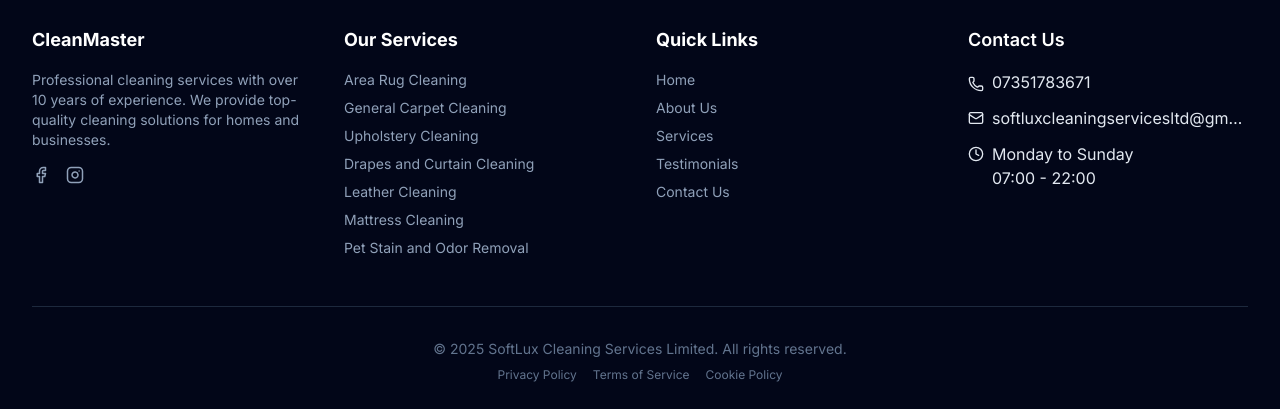
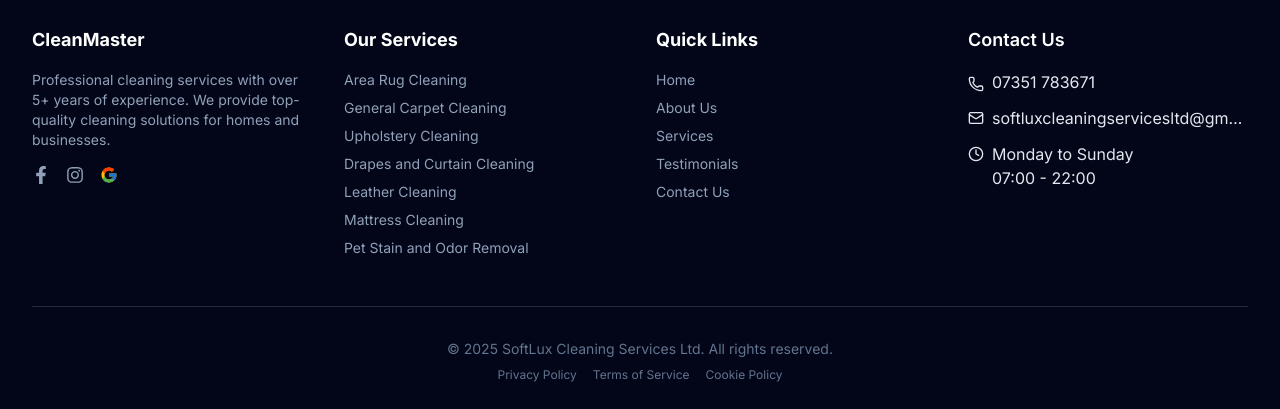
Before and after one commit to BasitIqbalatgit/SoftLux, a Next.js app: page /services/area-rug-cleaning in a window 1280 px wide. Shown: the part 3072-3481 px from the top of the page. Built offline with nearby package versions, Linux system fonts and the light colour scheme.

Commit message:
added the google icon at the footer

```diff
--- a/app/layout.js
+++ b/app/layout.js
@@ -11,7 +11,7 @@ const inter = Inter({
 });
 
 export const metadata = {
-  title: "SoftLux Cleaning Services Limited",
+  title: "SoftLux Cleaning Services Ltd",
   description:
     "Professional cleaning services including carpet cleaning, upholstery cleaning, and more. We provide top-quality cleaning solutions for homes and businesses.",
   keywords:
--- a/components/layout/footer.jsx
+++ b/components/layout/footer.jsx
@@ -1,7 +1,9 @@
 import React from "react";
 import Link from "next/link";
 import { Container } from "../ui/container";
-import { Phone, Mail, MapPin, Facebook, Instagram, Twitter, Clock } from "lucide-react";
+import { Phone, Mail, MapPin, Facebook, Instagram, Clock } from "lucide-react";
+import { FcGoogle } from "react-icons/fc"; // Add this for Google icon
+import { FaFacebookF, FaInstagram } from "react-icons/fa";
 
 export function Footer() {
   const currentYear = new Date().getFullYear();
@@ -14,14 +16,14 @@ export function Footer() {
           <div>
             <h3 className="mb-4 text-lg font-bold text-white">CleanMaster</h3>
             <p className="mb-4 text-sm text-slate-400">
-              Professional cleaning services with over 10 years of experience.
+              Professional cleaning services with over 5+ years of experience.
               We provide top-quality cleaning solutions for homes and businesses.
             </p>
             <div className="flex space-x-4">
               <Link href="https://www.facebook.com/profile.php?id=61567719046340"
-               target="_blank"
+                target="_blank"
                 rel="noopener noreferrer" className="text-slate-400 hover:text-white transition-colors duration-200">
-                <Facebook size={18} />
+                <FaFacebookF size={18} />
                 <span className="sr-only">Facebook</span>
               </Link>
               <Link
@@ -30,9 +32,19 @@ export function Footer() {
                 rel="noopener noreferrer"
                 className="text-slate-400 hover:text-white transition-colors duration-200"
               >
-                <Instagram size={18} />
+                <FaInstagram size={18} />
                 <span className="sr-only">Instagram</span>
               </Link>
+              <Link
+                href="https://www.google.com/search?client=ms-android-samsung-ss&sca_esv=1e618ffcd8ec6d84&sxsrf=AHTn8zrFuxtqMOE74JfhYTjI5F1JQkyIyw:1745861266844&q=softlux+cleaning+services+ltd+reviews&uds=ABqPDvyHZ_Llhf9RlCLgpvH8tV0aGL9SpSMLlkDIwzxNmrdUNYvJMCeVr1eQJ6Z26hJOgPc-Iyq63bLXtcI1WUaEz29VFoSbQVXDSisnrEgpSmMVdNUefIta5sUCbSChBrw90aP0Dta9RohVrtjJN0Ef9mqnXAqGbOTq-gmSQEwzys8XBrgM6rjvq5k5TZfpI5UC_VCwtns6FTHqC6gc2qMJBcYxjn4RFZ5pXaE5v1Tk9CBfD2nUUCLwZ5q1qtdeXwJTrc3oJs0cUCgNmAFkemswinCIzm6tyoR3f-o5-ios9iFZioZbJdR0r1VzTbGWC5XlYFLdqbN91VS1Zfega8Ey7o-QMyIgBlmuTCVU9Gk9YPcQ8vKAqJSuai9b3ZJH86lsi8O0TSMSASYKiy9uoUwq26A6dsF7JnDuVKlGPw-TiBGszWe9gaNyBVkVt2PNsmBCtCxZQmMV&si=APYL9bs7Hg2KMLB-4tSoTdxuOx8BdRvHbByC_AuVpNyh0x2Kzc4atQSKY5QxjZ2zUj0V_ndGhYdDynI3kM7k-aa6TQj6ZpSon2FQPW1sIuRJxEq3rjrUezjmbkpGIS4krGMZTtf17MY3Iin0ur9X8gbnlQ6m60phdg%3D%3D&sa=X&ved=2ahUKEwjssIyFoPuMAxUpQkEAHTi5M9oQk8gLegQIIBAB&ictx=1&stq=1&cs=1&lei=kroPaOyfM6mEhbIPuPLO0Q0#ebo=2"
+                target="_blank"
+                rel="noopener noreferrer"
+                className="text-slate-400 hover:text-white transition-colors duration-200"
+              >
+                <FcGoogle size={18} />
+                <span className="sr-only">Google</span>
+              </Link>
+
 
             </div>
           </div>
@@ -70,7 +82,7 @@ export function Footer() {
               <li>
                 <Link href="tel:07351783671" className="hover:text-white transition-colors duration-200">
                   <Phone className="inline-block w-4 h-4 mr-2" />
-                  07351783671
+                  07351 783671
                 </Link>
               </li>
               <li>
@@ -95,7 +107,7 @@ export function Footer() {
 
         {/* Copyright */}
         <div className="mt-12 border-t border-slate-800 pt-8 text-center text-sm text-slate-500">
-          <p>&copy; {currentYear} SoftLux Cleaning Services Limited. All rights reserved.</p>
+          <p>&copy; {currentYear} SoftLux Cleaning Services Ltd. All rights reserved.</p>
           <div className="mt-2 flex justify-center space-x-4 text-xs">
             <Link href="#" className="hover:text-white transition-colors duration-200">Privacy Policy</Link>
             <Link href="#" className="hover:text-white transition-colors duration-200">Terms of Service</Link>
--- a/components/sections/hero.jsx
+++ b/components/sections/hero.jsx
@@ -2,6 +2,7 @@ import React from "react";
 import Link from "next/link";
 import Image from "next/image"; // Import Image from Next.js
 import { ArrowRight, MapPin, Phone, Mail } from "lucide-react";
+import { FaStar } from "react-icons/fa";
 
 import { Button } from "../ui/button";
 import { Container } from "../ui/container";
@@ -16,21 +17,21 @@ export function Hero() {
         <div className="grid grid-cols-1 items-center gap-8 md:gap-10 lg:grid-cols-2 lg:gap-12">
           {/* Left side content */}
           <div className="flex flex-col items-center text-center lg:items-start lg:text-left">
-            <div className="mb-4 sm:mb-6 inline-flex items-center rounded-full border border-blue-100 bg-blue-50 px-3 py-1 text-xs sm:text-sm font-medium text-blue-600">
+            <div className="mb-4 sm:mb-6 inline-flex items-center rounded-full border border-blue-100 bg-blue-50 px-3 py-1 text-xs sm:text-sm font-medium text-blue-600 animate-slide-in-left">
               <span className="mr-2 h-2 w-2 rounded-full bg-blue-600"></span>
-              Carpet & Apostel Cleaning Services
+              Carpet & Upholstery Cleaning Services
             </div>
-            <h1 className="mb-4 sm:mb-6 text-2xl sm:text-3xl md:text-4xl lg:text-5xl font-bold tracking-tight text-slate-900">
-              Professional Carpet & Apostel <span className="text-gradient">Cleaning Services</span>
+            <h1 className="mb-4 sm:mb-6 text-2xl sm:text-3xl md:text-4xl lg:text-5xl font-bold tracking-tight text-slate-900 animate-slide-in-left animate-delay-200">
+              Professional Carpet & Apostel <span className="text-gradient animate-gradient">Cleaning Services</span>
             </h1>
-            <p className="mb-6 sm:mb-8 max-w-md text-base sm:text-lg text-slate-600 px-4 sm:px-0">
-            Premium cleaning services tailored for homes and businesses in London and its surrounding areas. Experience spotless results with a touch of class.
+            <p className="mb-6 sm:mb-8 max-w-md text-base sm:text-lg text-slate-600 px-4 sm:px-0 animate-slide-in-left animate-delay-400">
+              Premium cleaning services tailored for homes and businesses in London and its surrounding areas. Experience spotless results with a touch of class.
             </p>
-            <div className="flex flex-col space-y-3 sm:flex-row sm:space-x-4 sm:space-y-0 w-full sm:w-auto px-4 sm:px-0">
+            <div className="flex flex-col space-y-3 sm:flex-row sm:space-x-4 sm:space-y-0 w-full sm:w-auto px-4 sm:px-0 animate-slide-in-left animate-delay-600">
               <Button
                 asChild
                 size="lg"
-                className="w-full sm:w-auto btn-hover-effect shadow-custom"
+                className="w-full sm:w-auto btn-hover-effect shadow-custom transition-all duration-300 hover:scale-105 hover:shadow-lg"
                 variant="primary"
               >
                 <Link
@@ -38,52 +39,79 @@ export function Hero() {
                   className="flex items-center justify-center"
                 >
                   Our Services
-                  <ArrowRight className="ml-2 h-4 w-4" />
+                  <ArrowRight className="ml-2 h-4 w-4 transition-transform duration-300 group-hover:translate-x-1" />
                 </Link>
               </Button>
               <div className="flex flex-col sm:flex-row gap-4 justify-center">
-                <Button asChild size="lg" variant="primary" className="w-full sm:w-auto">
+                <Button
+                  asChild
+                  size="lg"
+                  variant="primary"
+                  className="w-full sm:w-auto transition-all duration-300 hover:scale-105 hover:shadow-lg"
+                >
                   <Link href="tel:07351783671" className="flex items-center justify-center">
-                    <Phone className="mr-2 h-5 w-5" />
+                    <Phone className="mr-2 h-5 w-5 transition-transform duration-300 group-hover:scale-110" />
                     Call Us Now
                   </Link>
                 </Button>
-                <Button asChild size="lg" variant="outline" className="w-full sm:w-auto">
+                <Button
+                  asChild
+                  size="lg"
+                  variant="outline"
+                  className="w-full sm:w-auto transition-all duration-300 hover:scale-105 hover:shadow-lg"
+                >
                   <Link href="mailto:softluxcleaningservicesltd@gmail.com" className="flex items-center justify-center">
-                    <Mail className="mr-2 h-5 w-5" />
+                    <Mail className="mr-2 h-5 w-5 transition-transform duration-300 group-hover:scale-110" />
                     Email Us
                   </Link>
                 </Button>
               </div>
             </div>
+
+            {/* Rating Section */}
+            <div className="mt-6 flex flex-col items-center lg:items-start animate-slide-in-left animate-delay-800">
+              <div className="flex items-center space-x-1">
+                {[...Array(5)].map((_, index) => (
+                  <FaStar
+                    key={index}
+                    className="h-5 w-5"
+                    style={{
+                      animation: `starFill 0.5s ease-out forwards`,
+                      animationDelay: `${index * 0.2}s`
+                    }}
+                  />
+                ))}
+              </div>
+              <p className="mt-2 text-sm text-slate-600 font-medium transition-colors duration-300 hover:text-slate-900">
+                Rated 5.0 on Google Reviews
+              </p>
+            </div>
           </div>
 
           {/* Right side image */}
-          <div className="relative mx-auto mt-8 lg:mt-0 max-w-sm sm:max-w-md lg:max-w-lg block">
-            <div className="relative overflow-hidden rounded-lg shadow-xl">
+          <div className="relative mx-auto mt-8 lg:mt-0 max-w-sm sm:max-w-md lg:max-w-lg block animate-slide-in-right">
+            <div className="relative overflow-hidden rounded-lg shadow-xl transition-all duration-500 hover:shadow-2xl">
               <div className="relative h-[250px] sm:h-[300px] md:h-[350px] lg:h-[400px] w-full bg-blue-50">
-                {/* Add your actual image here */}
                 <Image
                   src="/clean.jpg"
                   alt="Cleaning Service"
-                  layout="responsive" // or use layout="intrinsic"
-                  width={600} // Provide width for the image
-                  height={600} // Provide height for the image
-                  className="rounded-full"
+                  layout="responsive"
+                  width={600}
+                  height={600}
+                  className="rounded-full transition-transform duration-500 hover:scale-105"
                 />
               </div>
             </div>
-            {/* Decorative elements */}
-            <div className="absolute -right-4 -top-4 h-16 w-16 sm:h-20 sm:w-20 lg:h-24 lg:w-24 rounded-lg bg-blue-200/50 blur-2xl"></div>
-            <div className="absolute -bottom-4 -left-4 h-16 w-16 sm:h-20 sm:w-20 lg:h-24 lg:w-24 rounded-lg bg-blue-200/50 blur-2xl"></div>
+            <div className="absolute -right-4 -top-4 h-16 w-16 sm:h-20 sm:w-20 lg:h-24 lg:w-24 rounded-lg bg-blue-200/50 blur-2xl animate-pulse"></div>
+            <div className="absolute -bottom-4 -left-4 h-16 w-16 sm:h-20 sm:w-20 lg:h-24 lg:w-24 rounded-lg bg-blue-200/50 blur-2xl animate-pulse"></div>
           </div>
         </div>
       </Container>
 
       {/* Background decorative elements */}
-      <div className="absolute bottom-0 left-0 right-0 hidden h-32 sm:h-40 md:h-48 bg-gradient-to-t from-blue-50 to-transparent md:block" />
-      <div className="absolute right-0 top-0 hidden h-48 w-48 md:h-56 md:w-56 lg:h-64 lg:w-64 rounded-full bg-blue-100/50 blur-3xl lg:block" />
-      <div className="absolute bottom-0 left-0 hidden h-32 w-32 md:h-40 md:w-40 lg:h-48 lg:w-48 rounded-full bg-blue-100/50 blur-3xl lg:block" />
+      <div className="absolute bottom-0 left-0 right-0 hidden h-32 sm:h-40 md:h-48 bg-gradient-to-t from-blue-50 to-transparent md:block animate-fade-in"></div>
+      <div className="absolute right-0 top-0 hidden h-48 w-48 md:h-56 md:w-56 lg:h-64 lg:w-64 rounded-full bg-blue-100/50 blur-3xl lg:block animate-pulse"></div>
+      <div className="absolute bottom-0 left-0 hidden h-32 w-32 md:h-40 md:w-40 lg:h-48 lg:w-48 rounded-full bg-blue-100/50 blur-3xl lg:block animate-pulse"></div>
     </section>
   );
 }
--- a/components/sections/testimonials.jsx
+++ b/components/sections/testimonials.jsx
@@ -140,12 +140,11 @@ export function Testimonials() {
                   ))}
                 </div>
                 <p className="ml-2 text-sm text-slate-600">
-                  <span className="font-semibold">5 out of 5</span> based on 200+ reviews
+                  <span className="font-semibold">5 out of 5</span> based on Google reviews
                 </p>
               </div>
             </div>
             <div className="flex items-center space-x-2">
-              <img src="https://upload.wikimedia.org/wikipedia/commons/thumb/a/ad/Yelp_Logo.svg/200px-Yelp_Logo.svg.png" alt="Yelp" className="h-6" />
               <img src="/google.jpeg" alt="Google" className="h-6" />
             </div>
           </div>
--- a/package.json
+++ b/package.json
@@ -16,6 +16,7 @@
     "next": "15.2.1",
     "react": "^19.0.0",
     "react-dom": "^19.0.0",
+    "react-icons": "^5.5.0",
     "tailwind-merge": "^3.0.2",
     "tailwindcss-animate": "^1.0.7"
   },
--- /dev/null
+++ b/tailwind.config.js
@@ -0,0 +1,65 @@
+/** @type {import('tailwindcss').Config} */
+module.exports = {
+  content: [
+    "./pages/**/*.{js,ts,jsx,tsx,mdx}",
+    "./components/**/*.{js,ts,jsx,tsx,mdx}",
+    "./app/**/*.{js,ts,jsx,tsx,mdx}",
+  ],
+  theme: {
+    extend: {
+      keyframes: {
+        'fade-in': {
+          '0%': { opacity: '0' },
+          '100%': { opacity: '1' },
+        },
+        'slide-in-left': {
+          '0%': { transform: 'translateX(-100%)', opacity: '0' },
+          '100%': { transform: 'translateX(0)', opacity: '1' },
+        },
+        'slide-in-right': {
+          '0%': { transform: 'translateX(100%)', opacity: '0' },
+          '100%': { transform: 'translateX(0)', opacity: '1' },
+        },
+        'starFill': {
+          '0%': {
+            transform: 'scale(0)',
+            opacity: '0',
+            color: 'transparent'
+          },
+          '50%': {
+            transform: 'scale(1.2)',
+            opacity: '1',
+            color: '#fbbf24'
+          },
+          '100%': {
+            transform: 'scale(1)',
+            opacity: '1',
+            color: '#fbbf24'
+          }
+        },
+        'gradient': {
+          '0%, 100%': { backgroundPosition: '0% 50%' },
+          '50%': { backgroundPosition: '100% 50%' },
+        },
+      },
+      animation: {
+        'fade-in': 'fade-in 0.5s ease-out',
+        'slide-in-left': 'slide-in-left 0.8s ease-out forwards',
+        'slide-in-right': 'slide-in-right 0.8s ease-out forwards',
+        'starFill': 'starFill 0.5s ease-out forwards',
+        'gradient': 'gradient 3s ease infinite',
+      },
+      transitionDelay: {
+        '100': '100ms',
+        '200': '200ms',
+        '300': '300ms',
+        '400': '400ms',
+        '500': '500ms',
+        '600': '600ms',
+        '700': '700ms',
+        '800': '800ms',
+      },
+    },
+  },
+  plugins: [],
+}
```
Also changed, not shown: 1 other file (tests, documents, lock files or other folders).
